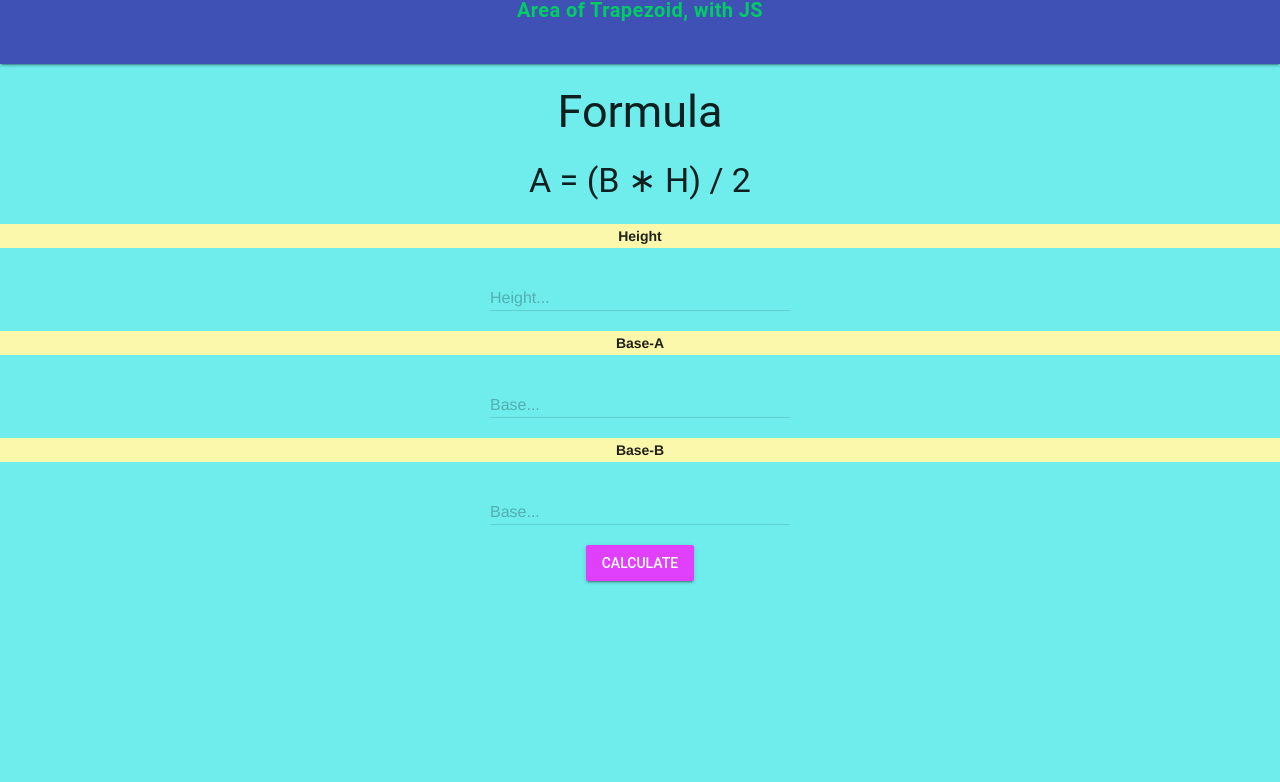
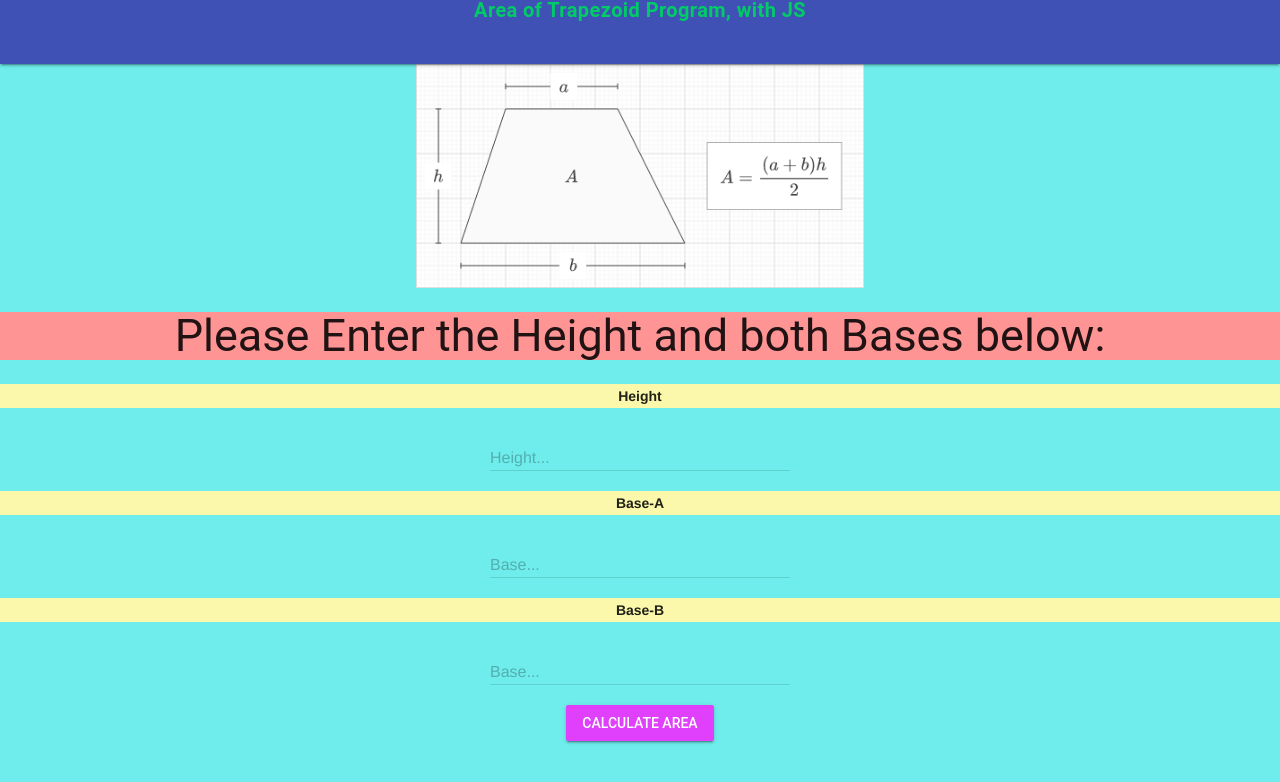
Before and after one commit to ICS2O-Programming-VanN/Unit3-01-HTML-AreaTrapezoid, a plain HTML site: page index.html in a window 1280 px wide. Drawn offline with nearby package versions, Linux system fonts and the light colour scheme.

Commit message:
Added image, favicon and change heading background color.

```diff
--- a/css/style.css
+++ b/css/style.css
@@ -26,3 +26,11 @@ th {
 	color: #00CC66;
 	font-weight: bold;
 }
+
+.trapezoidformula {
+  width: 35%;
+}
+
+h2 {
+  background-color: #ff9494;
+}
--- a/index.html
+++ b/index.html
@@ -27,13 +27,13 @@
     <div class="mdl-layout mdl-js-layout mdl-layout--fixed-header">
       <header class="mdl-layout__header">
         <div class="mdl-layout-title">
-          <span class="mdl-layout-title">Area of Trapezoid, with JS</span>
+          <span class="mdl-layout-title">Area of Trapezoid Program, with JS</span>
         </div>
       </header>
 			<!-- Displayed Formula -->
       <main class="mdl-layout__content">
-        <h2>Formula</h2>
-        <h3>A = (B ∗ H) / 2</h3>
+        <img src="./images/trapezoidformula.png" class="trapezoidformula" alt="trapezoidformula">
+        <h2>Please Enter the Height and both Bases below:</h2>
         <!-- Numeric Textfield -->
         <form action="#">
           <p>Height</p>
@@ -84,7 +84,7 @@
           class="mdl-button mdl-js-button mdl-button--raised mdl-js-ripple-effect mdl-button--accent"
           onclick="calculate()"
         >
-          Calculate
+          Calculate Area
         </button>
         <br />
         <p>
```
Also changed, not shown: fav_index/android-chrome-192x192.png (added), fav_index/android-chrome-512x512.png (added), fav_index/apple-touch-icon.png (added), fav_index/favicon-16x16.png (added), fav_index/favicon-32x32.png (added), fav_index/favicon.ico (added), fav_index/site.webmanifest (added), images/trapezoidformula.png (added).
